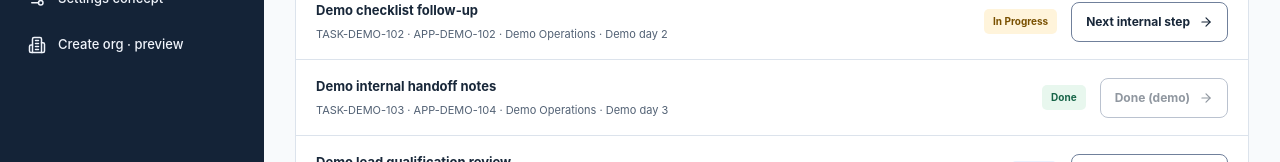
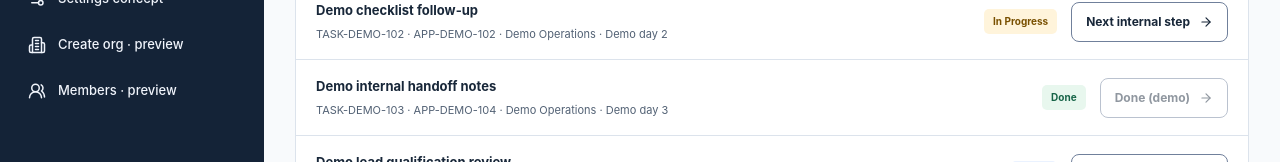
Before and after one commit to owaisprog/Zoho-Clone, a Next.js app in the folder frontend/: page /app/tasks in a window 1280 px wide. Shown: the part 461-623 px from the top of the page. Built offline with nearby package versions, Linux system fonts and the light colour scheme; no server answers.

Commit message:
feat(P4.06-10): add fictional workspace and invitation preview navigation

```diff
--- a/frontend/src/components/workspace-shell.tsx
+++ b/frontend/src/components/workspace-shell.tsx
@@ -29,6 +29,7 @@ const primary = [
 const administration = [
   { label: "Settings concept", href: "/app/settings", icon: Settings2 },
   { label: "Create org · preview", href: "/app/organization/new", icon: Building2 },
+  { label: "Members · preview", href: "/app/organization/memberships", icon: UsersRound },
 ] as const;
 
 function NavGroup({
```
